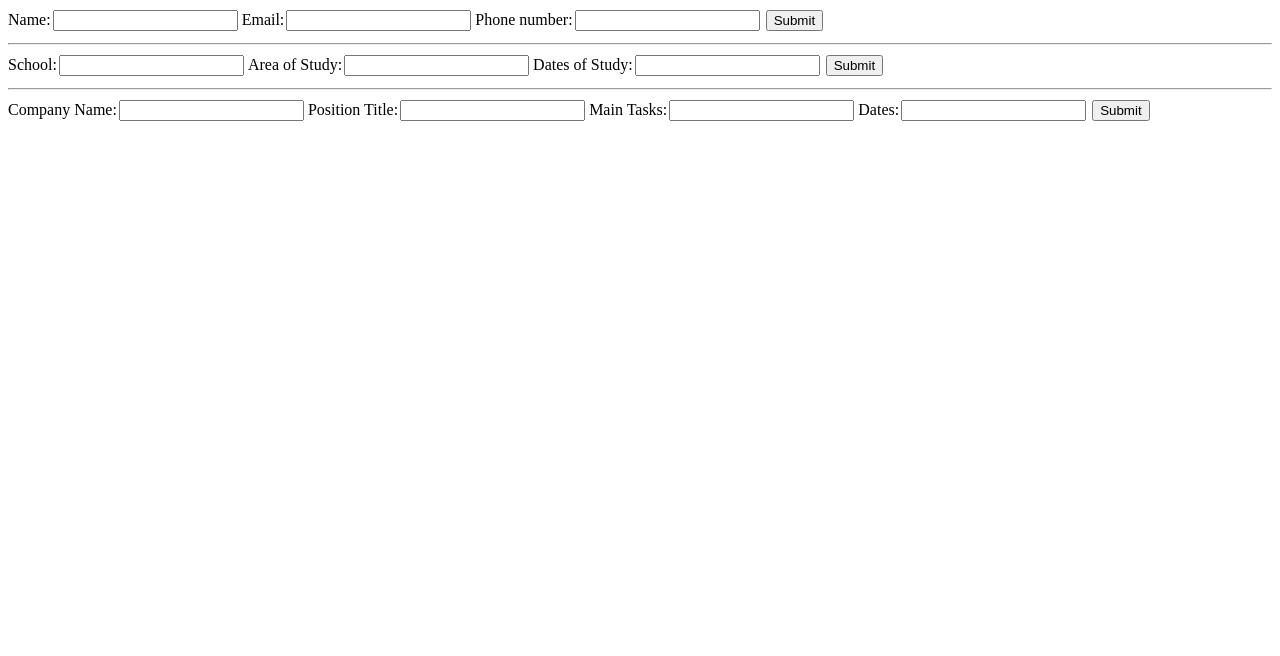
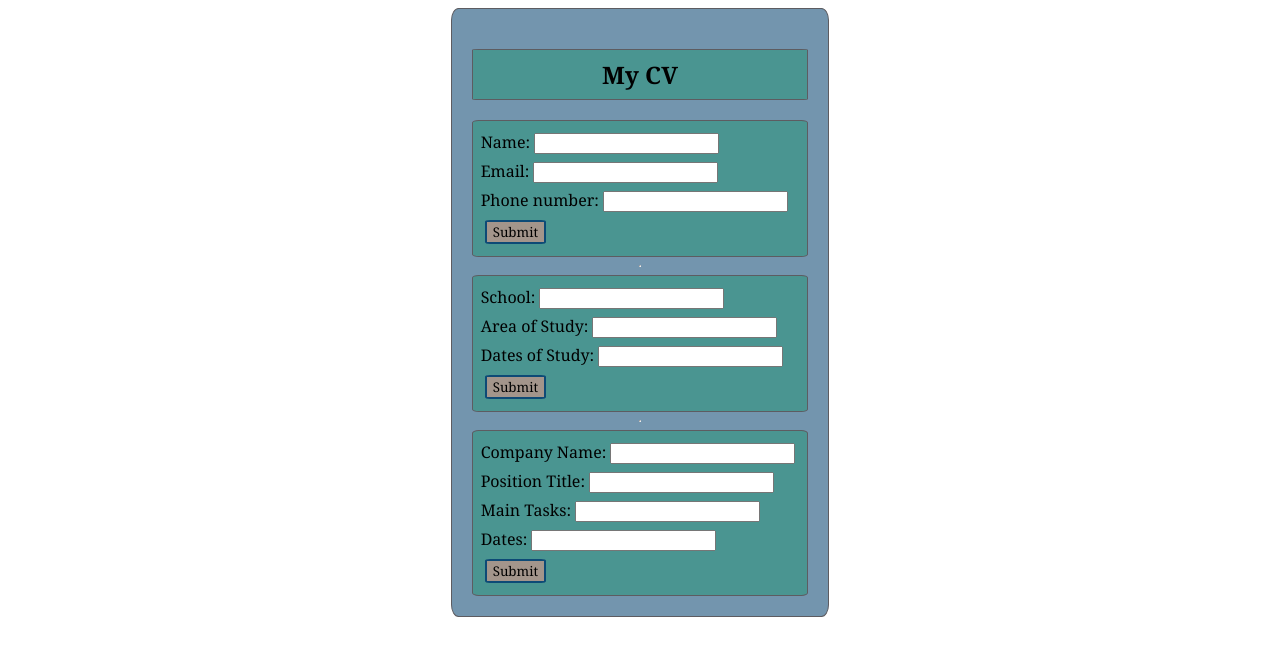
Before and after one commit to maahsnd/cv-app, a React (Create React App) app: page / in a window 1280 px wide. Shown: the top 656 px of the page. Built offline with nearby package versions, Linux system fonts and the light colour scheme.

Commit message:
Improve styles marginally

```diff
--- a/src/App.js
+++ b/src/App.js
@@ -15,7 +15,8 @@ class App extends Component {
 
   render() {
     return (
-      <div>
+      <div className="host">
+        <h2 className="title">My CV</h2>
         <General editBtn={this.editBtn} />
         <hr></hr>
         <Education editBtn={this.editBtn} />
--- a/src/components/Education.js
+++ b/src/components/Education.js
@@ -36,10 +36,10 @@ class Education extends Component {
 
   displayData() {
     return (
-      <div>
-        <h2>School: {this.state.school}</h2>
-        <h2>Area of Study: {this.state.areaOfStudy}</h2>
-        <h2>Dates :{this.state.dates}</h2>
+      <div className="display">
+        <p>School: {this.state.school}</p>
+        <p>Area of Study: {this.state.areaOfStudy}</p>
+        <p>Dates: {this.state.dates}</p>
         {this.editBtn(this.edit)}
       </div>
     );
--- a/src/components/General.js
+++ b/src/components/General.js
@@ -35,10 +35,10 @@ class General extends Component {
 
   displayData() {
     return (
-      <div>
-        <h2>{this.state.name}</h2>
-        <h2>{this.state.email}</h2>
-        <h2>{this.state.tel}</h2>
+      <div className="display">
+        <p>{this.state.name}</p>
+        <p>{this.state.email}</p>
+        <p>{this.state.tel}</p>
         {this.editBtn(this.edit)}
       </div>
     );
--- a/src/components/Practical.js
+++ b/src/components/Practical.js
@@ -38,11 +38,11 @@ class Practical extends Component {
 
   displayData() {
     return (
-      <div>
-        <h2>Company: {this.state.companyName}</h2>
-        <h2>Position: {this.state.positionTitle}</h2>
-        <h2>Main tasks: {this.state.mainTasks}</h2>
-        <h2>Dates: {this.state.dates}</h2>
+      <div className="display">
+        <p>Company: {this.state.companyName}</p>
+        <p>Position: {this.state.positionTitle}</p>
+        <p>Main tasks: {this.state.mainTasks}</p>
+        <p>Dates: {this.state.dates}</p>
         {this.editBtn(this.edit)}
       </div>
     );
--- a/src/styles/style.css
+++ b/src/styles/style.css
@@ -1,3 +1,51 @@
 input {
-    margin: 2px 4px 4px 2px;
+    margin: 4px 4px 4px 4px;
 }
+form, .display {
+    display: flex;
+    flex-direction: column;
+    align-items: flex-start;
+    border: 1px solid #5D5C61;
+    border-radius: 2%;
+    padding: 8px;
+    background-color: #379683ab
+}
+
+.host {
+    display: flex;
+    background-color: #7395AE;
+    padding: 20px;
+    border: 1px solid #5D5C61;
+    border-radius: 2%;
+    flex-direction: column;
+    width: fit-content;
+    margin-left: auto;
+    margin-right: auto;
+    font-family:Georgia, 'Times New Roman', Times, serif
+}
+
+p {
+    margin-top: 4px;
+    margin-bottom: 4px;
+}
+
+.title {
+    border: 1px solid #5D5C61;
+    border-radius: 2%;
+    padding: 8px;
+    display: flex;
+    justify-content: center;
+    background-color: #379683ab
+}
+
+input[type="submit"], button {
+    background-color: #a3958b;
+    font-family: Georgia, 'Times New Roman', Times, serif;
+    border: 2px solid #0d4a76;
+    border-radius: 8%;
+}
+
+input[type="submit"]:hover, button:hover {
+    cursor: pointer;
+   background-color: seagreen;
+}
```
